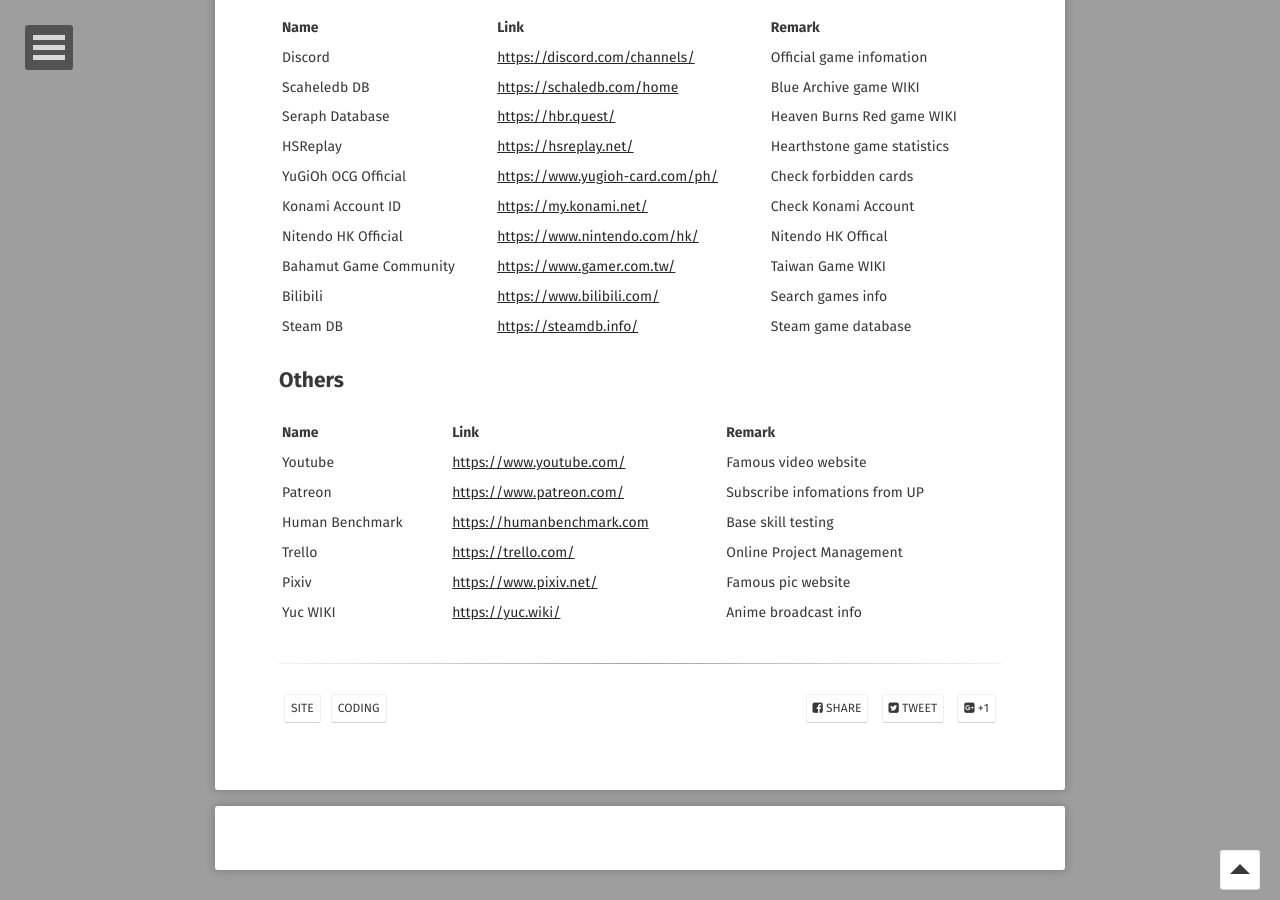
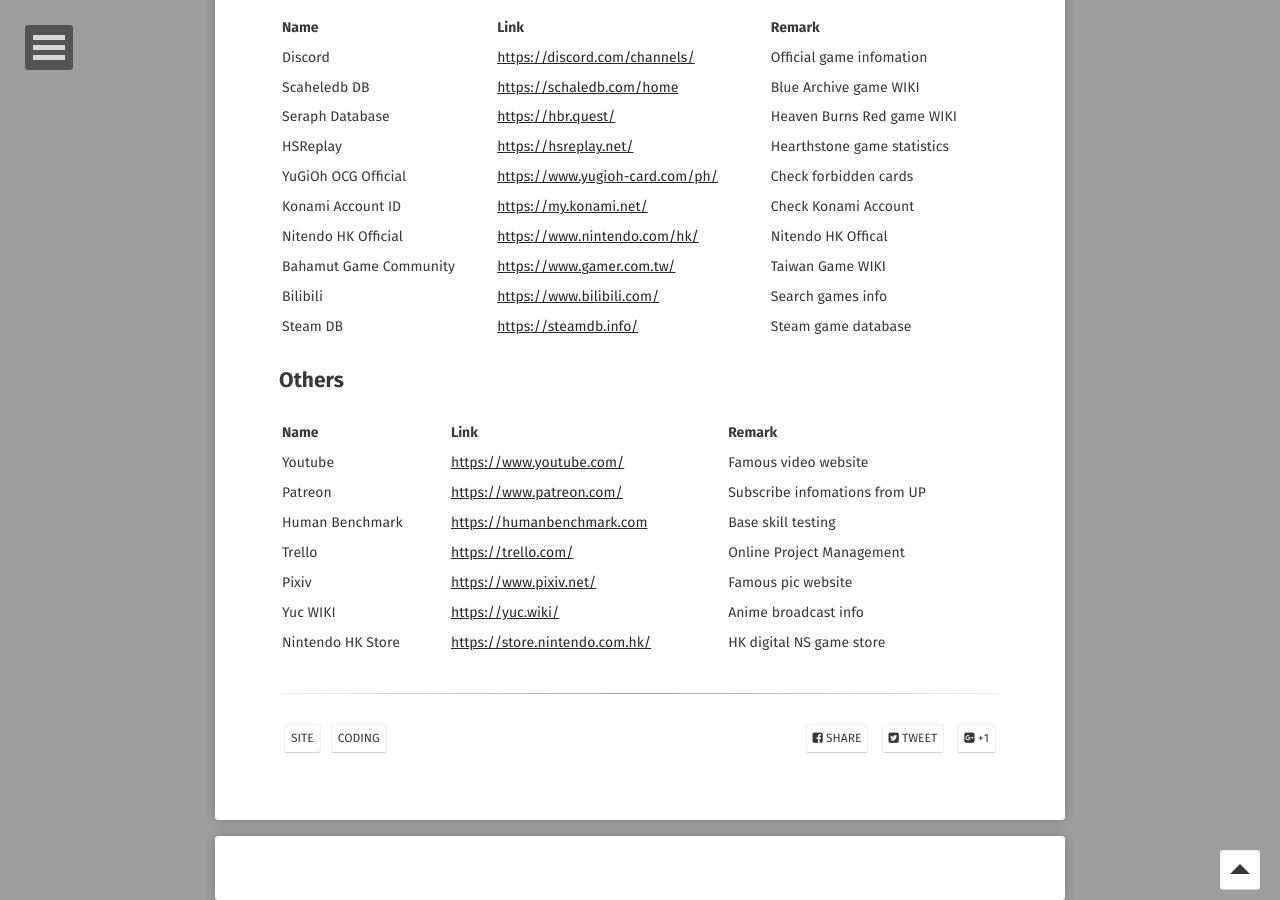
Before and after one commit to o7878x/o7878x.github.io, a Jekyll site: the page built from _posts/2024-07-07-fav-sites.md, in a window 1280 px wide and 900 px high, scrolled down 1406 px. Built offline with Jekyll 4.4.1, drawn with Linux system fonts in a browser that asks for light colours; some web fonts are replaced; comment, search, counter and statistics services are not loaded.

Commit message:
feature:add hk ns store

```diff
--- a/_posts/2024-07-07-fav-sites.md
+++ b/_posts/2024-07-07-fav-sites.md
@@ -68,3 +68,4 @@
 | Trello | <https://trello.com/> | Online Project Management |
 | Pixiv | <https://www.pixiv.net/> | Famous pic website |
 | Yuc WIKI | <https://yuc.wiki/> | Anime broadcast info |
+| Nintendo HK Store | <https://store.nintendo.com.hk/> | HK digital NS game store |
```
